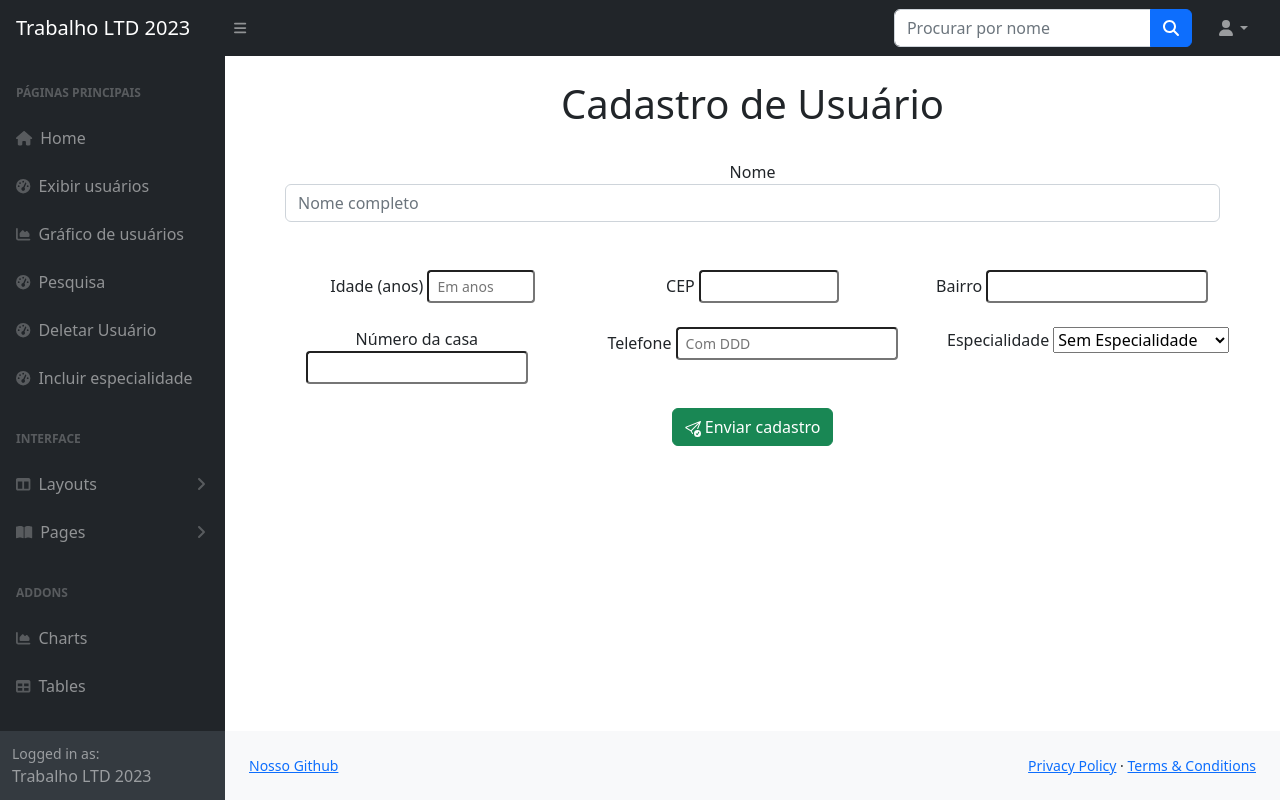
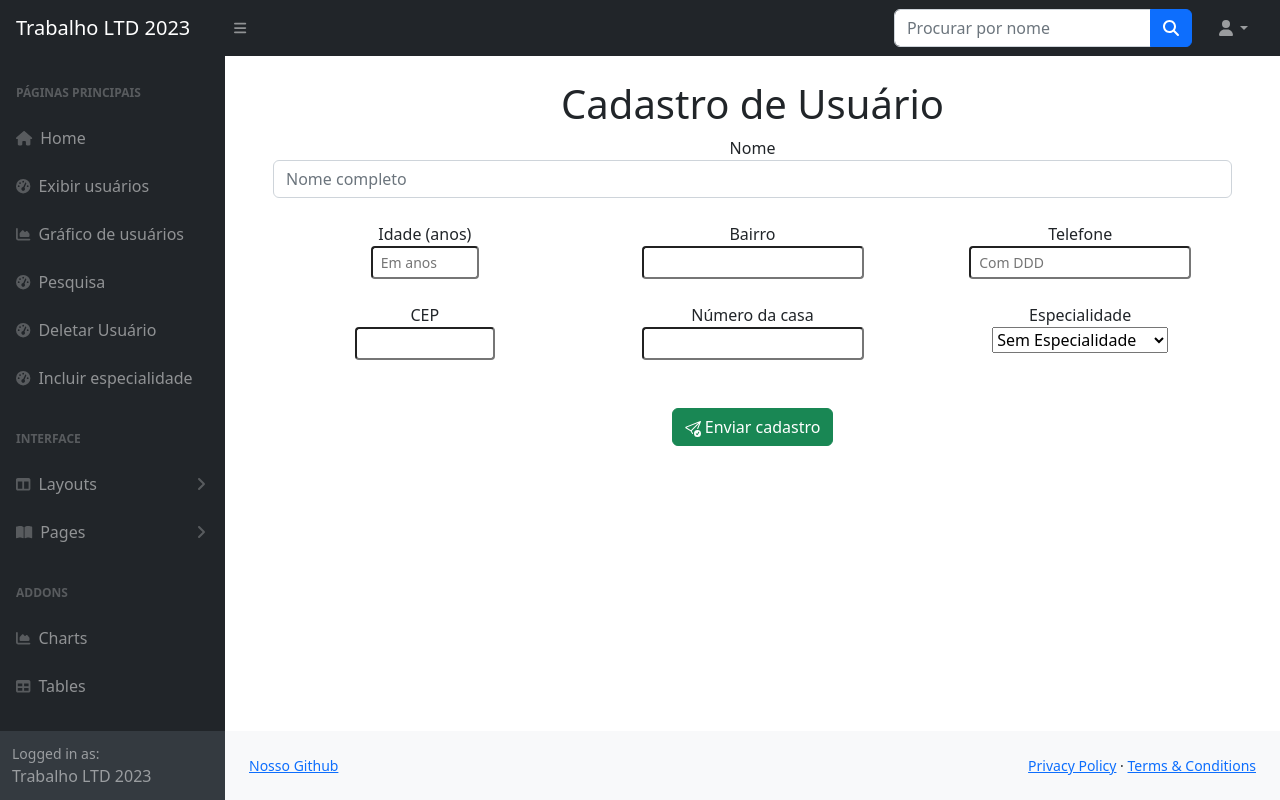
Before and after one commit to ThiagoFigueiroRibeiro/ProjetoCadastro, a Django app: page / in a window 1280 px wide. Run offline with Django 4.2, Linux system fonts and the light colour scheme; some libraries are stand-ins or nearby versions.

Commit message:
Update home.html

```diff
--- a/projeto_cad_usuarios/app_cad_usuarios/templates/usuarios/home.html
+++ b/projeto_cad_usuarios/app_cad_usuarios/templates/usuarios/home.html
@@ -7,40 +7,34 @@
   {% csrf_token %}
   <div style="text-align: center;" class="container">
     <h1>Cadastro de Usuário</h1>
+	<div class="container">
+		Nome<br><input name="nome" class="form-control" type ="text" placeholder="Nome completo" required>
+	</div><br>
 
-	<div class="container p-4">
-		Nome <input name="nome" class="form-control" type ="text" placeholder="Nome completo" required>
+	<div class="container">
+		<div class="row">
+		  <div class="col">
+			<div class="col">
+				Idade (anos)<br> <input name="idade" class="form-control-sm" type="number" placeholder="Em anos" required min = "1" max="1000">
+			</div><br>
+			<div class="col">
+				CEP<br> <input name="cep" class="form-control-sm" type="number" placeholder="" required min = "00000001" max="99999999">
+			  </div><br>
 		  </div>
-
-	<div class="container p-4">
-		<div class="row align-items-start">
 		  <div class="col">
-			  Idade (anos) <input name="idade" class="form-control-sm" type="number" placeholder="Em anos" required min = "1" max="1000">
+			<div class="col">
+				Bairro<br> <input name="bairro" class="form-control-sm" type="text" placeholder="" required>
+			  </div><br>
+			  <div class="col">
+				Número da casa<br> <input name="n_casa" class="form-control-sm" type="number" placeholder="" required>
+			  </div><br>
 		  </div>
-
 		  <div class="col">
-			  CEP <input name="cep" class="form-control-sm" type="number" placeholder="" required min = "00000001" max="99999999">
-			</div>
-
 			<div class="col">
-			  Bairro <input name="bairro" class="form-control-sm" type="text" placeholder="" required>
-			</div>
-		</div>
-	</div>
-
-
-	<div class="row align-items-start">
+				Telefone<br> <input name="telefone" class="form-control-sm" type="number" placeholder="Com DDD" required>
+			  </div><br>
 			  <div class="col">
-		  Número da casa <input name="n_casa" class="form-control-sm" type="number" placeholder="" required>
-		</div>
-
-		<div class="col">
-		  Telefone <input name="telefone" class="form-control-sm" type="number" placeholder="Com DDD" required>
-		</div>
-
-		<div class="col">
-			Especialidade
-
+				Especialidade<br>
 				<select name="especialidade" id="cars">
 					<option value="Sem Especialidade">Sem Especialidade</option>
 					<option value="Desportiva">Desportiva</option>
@@ -48,9 +42,9 @@
 					<option value="Neuro">Neuro</option>
 					<option value="Traumato Ortopedia">Traumato Ortopedia</option>
 				  </select>
-
+			  </div><br>
 		  </div>
-
+		</div>
 	  </div>
 	<br>
 	<button class="btn btn-success">
```
Lines whose indentation alone changed are shown as unchanged.
